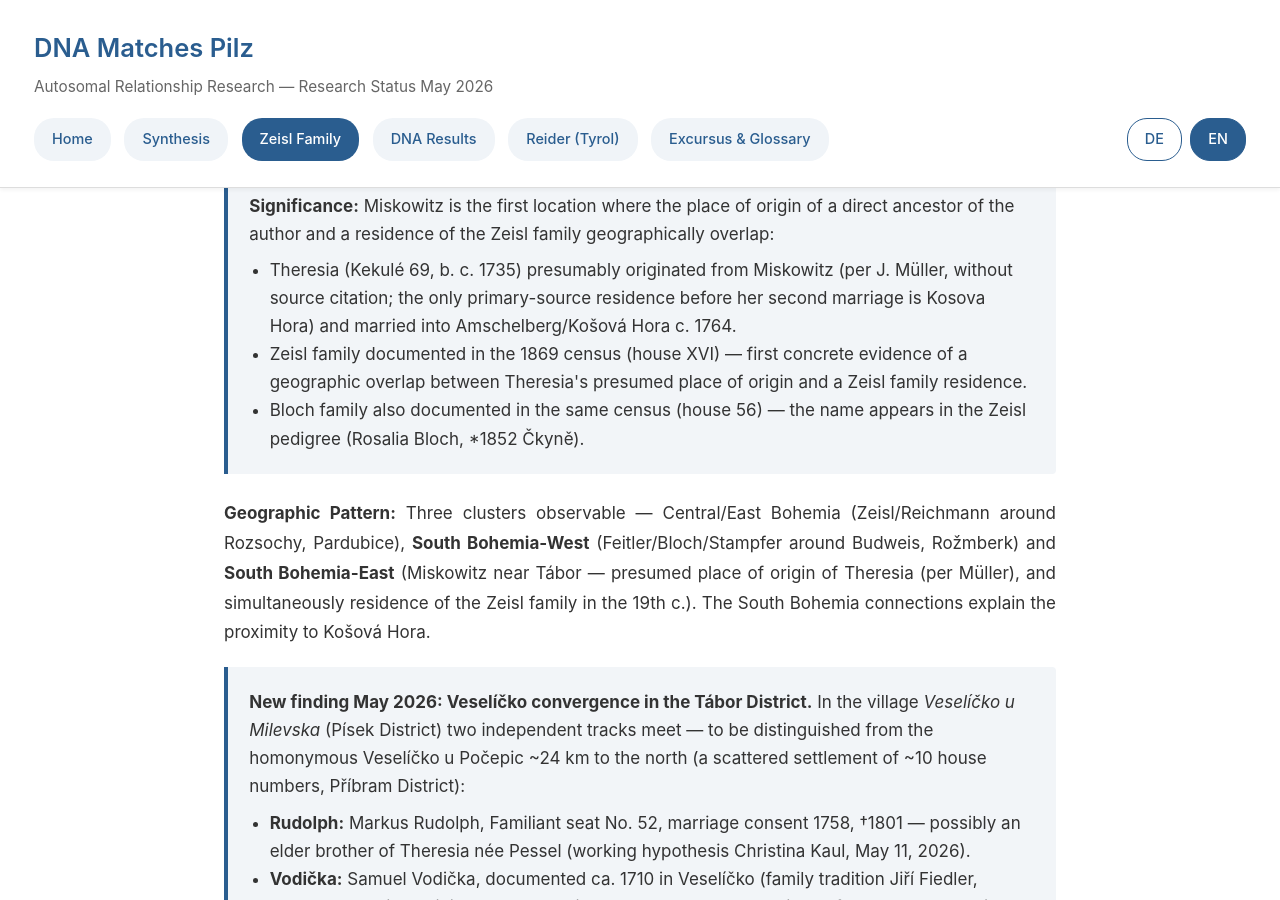
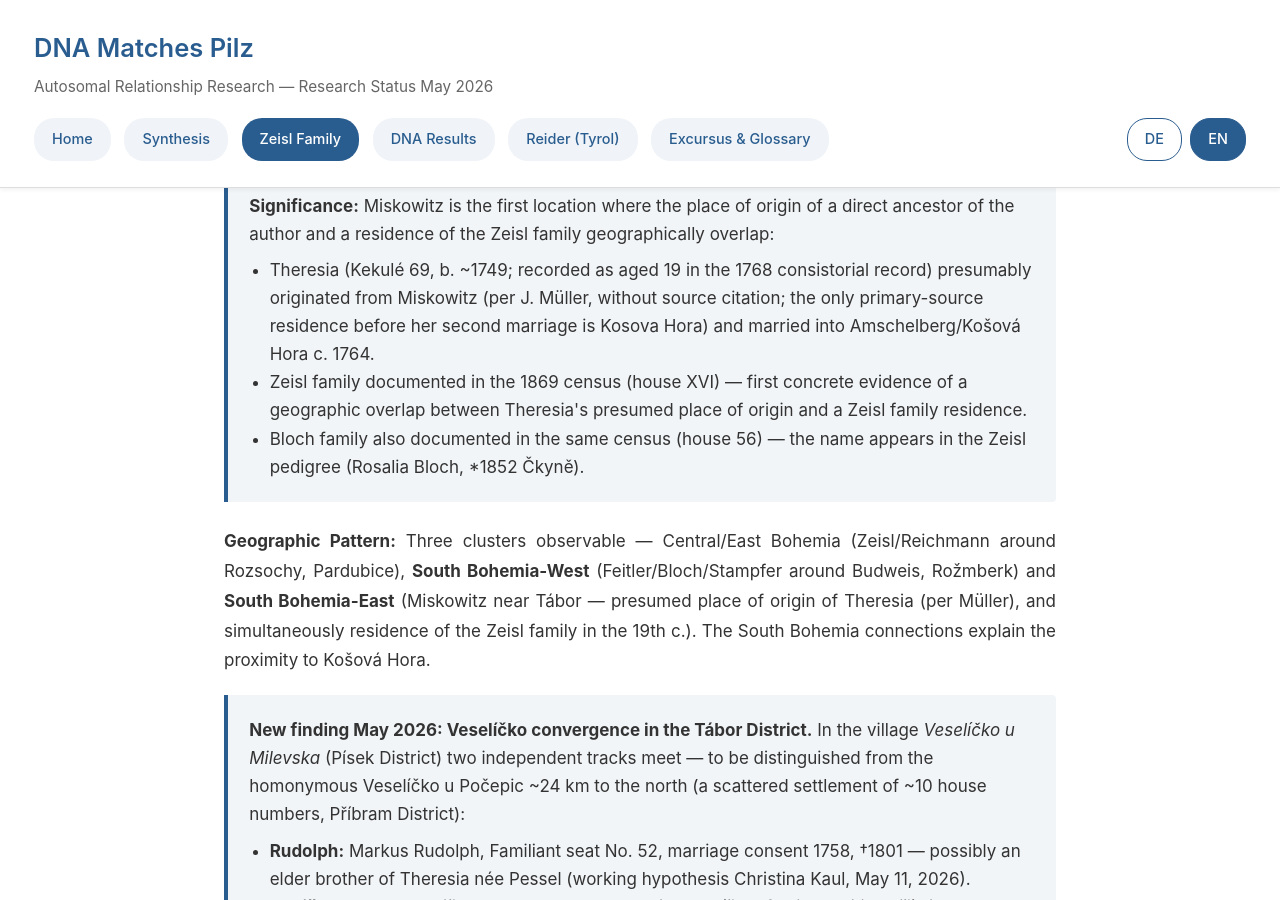
Before and after one commit to pilzchronik/dna-matches, a Jekyll site: the page built from en/familie-zeisl.html, in a window 1280 px wide and 900 px high, scrolled down 7504 px. Built offline with Jekyll 4.4.1, drawn with Linux system fonts in a browser that asks for light colours.

Commit message:
Theresias Geburtsjahr

```diff
--- a/en/familie-zeisl.html
+++ b/en/familie-zeisl.html
@@ -434,7 +434,7 @@ en_url: /en/familie-zeisl.html
                 Jewish community with ghetto (since late 17th c.), 37 Familiants, synagogue since 1770.<br>
                 <strong>Significance:</strong> Miskowitz is the first location where the place of origin of a direct ancestor of the author and a residence of the Zeisl family geographically overlap:
                 <ul style="margin: 0.5rem 0 0 1.2rem;">
-                    <li>Theresia (Kekulé 69, b. c. 1735) presumably originated from Miskowitz (per J. Müller, without source citation; the only primary-source residence before her second marriage is Kosova Hora) and married into Amschelberg/Košová Hora c. 1764.</li>
+                    <li>Theresia (Kekulé 69, b. ~1749; recorded as aged 19 in the 1768 consistorial record) presumably originated from Miskowitz (per J. Müller, without source citation; the only primary-source residence before her second marriage is Kosova Hora) and married into Amschelberg/Košová Hora c. 1764.</li>
                     <li>Zeisl family documented in the 1869 census (house XVI) — first concrete evidence of a geographic overlap between Theresia's presumed place of origin and a Zeisl family residence.</li>
                     <li>Bloch family also documented in the same census (house 56) — the name appears in the Zeisl pedigree (Rosalia Bloch, *1852 Čkyně).</li>
                 </ul>
--- a/en/index.html
+++ b/en/index.html
@@ -34,7 +34,7 @@ en_url: /en/
             <p>On GEDmatch, Walter Steven Zeisl and I share <strong>43 common matches</strong>. A single segment of 29.1 cM on Chromosome 9 confirms a real genealogical connection — not endogamy noise.</p>
 
             <div class="fact-box">
-                <strong>The Core Puzzle:</strong> How are the Pilz and Zeisl families related? The common ancestor probably lay at the generation of <strong>Theresia's parents or grandparents</strong> (~1700–1735). GEDmatch's statistical MRCA estimate (4.3 generations) carries a large uncertainty for small segments and systematically underestimates the true distance in Ashkenazi populations. How the DNA line continued through the Jewish marriage network is explained in Chapter 2.
+                <strong>The Core Puzzle:</strong> How are the Pilz and Zeisl families related? The common ancestor probably lay at the generation of <strong>Theresia's parents or grandparents</strong> (~1690–1725). GEDmatch's statistical MRCA estimate (4.3 generations) carries a large uncertainty for small segments and systematically underestimates the true distance in Ashkenazi populations. How the DNA line continued through the Jewish marriage network is explained in Chapter 2.
             </div>
         </section>
 
--- a/familie-zeisl.html
+++ b/familie-zeisl.html
@@ -435,7 +435,7 @@ en_url: /en/familie-zeisl.html
                 Jüdische Gemeinde mit Ghetto (seit Ende 17. Jh.), 37 Familianten, Synagoge seit 1770.<br>
                 <strong>Bedeutung für die Forschung:</strong> Miskowitz ist der erste Ort, an dem sich der Herkunftsort einer direkten Vorfahrin des Autors und ein Wohnort der Zeisl-Familie geographisch überschneiden:
                 <ul style="margin: 0.5rem 0 0 1.2rem;">
-                    <li>Theresia (Kekulé 69, geb. ca. 1735) stammte vermutlich aus Miskowitz (laut J. Müller, ohne Quellenangabe; primärquellenbelegt ist nur Kosova Hora als Wohnort vor der zweiten Heirat) und heiratete ca. 1764 nach Amschelberg/Košová Hora ein.</li>
+                    <li>Theresia (Kekulé 69, geb. ~1749; im Konsistorialakt 1768 als 19-jährig geführt) stammte vermutlich aus Miskowitz (laut J. Müller, ohne Quellenangabe; primärquellenbelegt ist nur Kosova Hora als Wohnort vor der zweiten Heirat) und heiratete ca. 1764 nach Amschelberg/Košová Hora ein.</li>
                     <li>Familie Zeisl im Census 1869 nachgewiesen (Haus XVI) — erster konkreter Nachweis einer geographischen Überschneidung zwischen Theresias vermutlichem Herkunftsort und einem Wohnort der Zeisl-Familie.</li>
                     <li>Im selben Census auch Familie Bloch (Haus 56) — Name kommt in der Zeisl-Ahnentafel vor (Rosalia Bloch, *1852 Čkyně).</li>
                 </ul>
--- a/index.html
+++ b/index.html
@@ -34,7 +34,7 @@ en_url: /en/
             <p>Auf GEDmatch teile ich mit Walter Steven Zeisl <strong>43 gemeinsame Matches</strong>. Ein einzelnes Segment von 29,1 cM auf Chromosom 9 bestätigt eine reale genealogische Verbindung — kein Endogamie-Rauschen.</p>
 
             <div class="fact-box">
-                <strong>Das Kernrätsel:</strong> Wie sind die Familien Pilz und Zeisl verwandt? Der gemeinsame Vorfahre lag vermutlich auf der Generation von <strong>Theresias Eltern oder Grosseltern</strong> (~1700–1735). Die statistische MRCA-Berechnung von GEDmatch (4,3 Generationen) ist bei kleinen Segmenten mit grosser Streuung behaftet und unterschätzt in aschkenasischen Populationen den tatsächlichen Abstand systematisch. Wie die DNA-Linie über das jüdische Heiratsnetzwerk weiterlief, ist in Kapitel 2 erläutert.
+                <strong>Das Kernrätsel:</strong> Wie sind die Familien Pilz und Zeisl verwandt? Der gemeinsame Vorfahre lag vermutlich auf der Generation von <strong>Theresias Eltern oder Grosseltern</strong> (~1690–1725). Die statistische MRCA-Berechnung von GEDmatch (4,3 Generationen) ist bei kleinen Segmenten mit grosser Streuung behaftet und unterschätzt in aschkenasischen Populationen den tatsächlichen Abstand systematisch. Wie die DNA-Linie über das jüdische Heiratsnetzwerk weiterlief, ist in Kapitel 2 erläutert.
             </div>
         </section>
 
```
